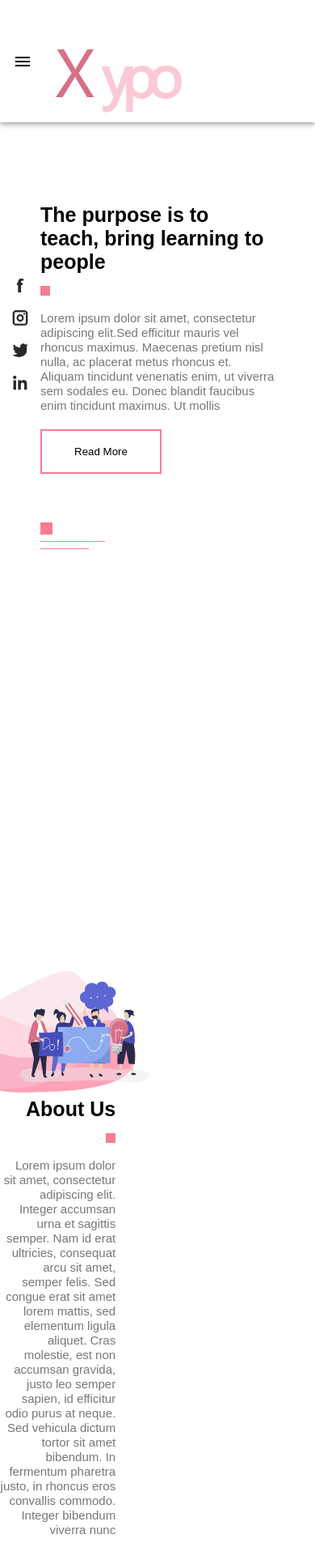
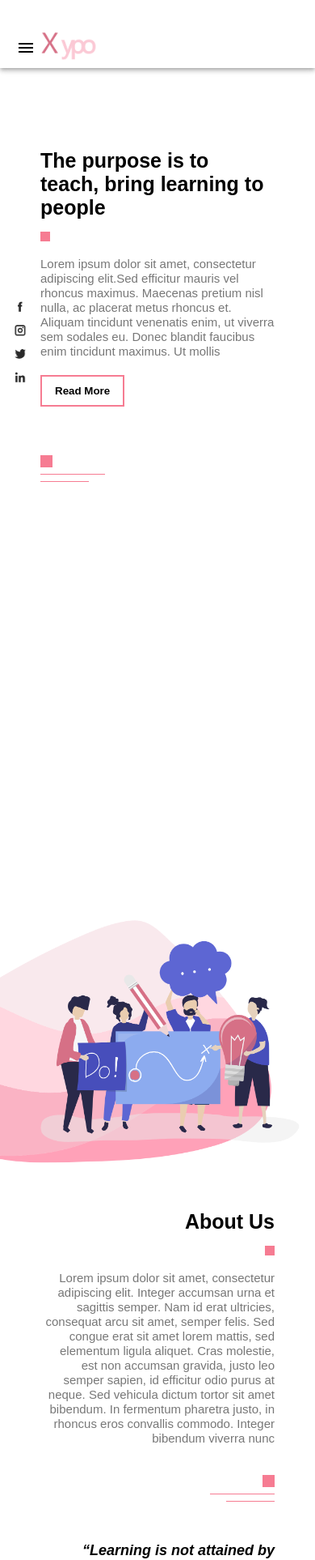
Before and after one commit to HamzaAhmedSheikh/project-5_animated-react-website, a React (Create React App) app: page / in a window 390 px wide. Shown: the top 1926 px of the page at 81% size. Built offline with nearby package versions, Linux system fonts and the light colour scheme.

Commit message:
responsive website without animation

```diff
--- a/src/Animated-React-Website/component/Navbar.js
+++ b/src/Animated-React-Website/component/Navbar.js
@@ -13,11 +13,15 @@ const useStyles = makeStyles((theme) => ({
   menuButton: {
     marginRight: theme.spacing(2),
     color: 'black',
+    position: "fixed",
+    left: 20,
+    top: "35px",
+    zIndex: 2,
+    cursor: "pointer",
+
   },
   logo: {
     flexGrow: 1,
-    marginTop: '30px',
-    width: "100px"
   },
 }));
 
@@ -36,8 +40,8 @@ export default function Navbar() {
           <IconButton onClick={handleDrawer} edge="start" className={classes.menuButton} color="inherit" aria-label="menu">
             <Menu  />
           </IconButton>
-          <Typography variant="h6" className={classes.logo}>
-            <img src={Logo} alt="logo" />
+          <Typography variant="h6">
+            <img src={Logo} className="logo" alt="logo"  />
           </Typography>
         </Toolbar>
       </AppBar>
--- a/src/Animated-React-Website/css/style.css
+++ b/src/Animated-React-Website/css/style.css
@@ -14,6 +14,12 @@
 .container {
     margin-right: 100px;
     margin-left: 100px;
+}
+
+.logo {
+    margin-top: 30px;
+    margin-left: 35px;
+    width: 100px;
 }
 
 .header-text {
@@ -38,6 +44,7 @@ h1 {
     background: transparent;
     outline: none;
     border: 2px solid #f67c92;
+    font-weight: bold;
     cursor: pointer;
 }
 
@@ -346,6 +353,11 @@ hr {
         margin-left: 50px;
     }
 
+    .logo {
+        margin-top: 27px;
+        width: 70px;
+    }
+
     .header-text {
         margin-top: 100px;
     }
@@ -353,4 +365,57 @@ hr {
     h1 {
         font-size: 25px;
     }
+
+    .commom-btn {
+        padding: 10px 16px;
+    }
+
+    .social-icons img {
+        width: 14px;
+        margin: 15px auto;
+    }
+
+    .about-left-col, .about-right-col {
+        flex-basis: 100%;
+    }
+
+    .about-text {
+        margin: 50px 50px 0;
+        display: inline-block;
+    }
+
+    .about-text h2 {
+        font-size: 18px;
+    }
+
+    .feature-col {
+        flex-basis: 100%;
+        margin-bottom: 20px;
+    }
+
+    .courses-left-col {
+        flex-basis: 100%;
+    }
+
+    .courses-right-col {
+        flex-basis: 100%;
+        margin-top: 70px;
+    }
+
+    .contact-left-col, .contact-right-col {
+        flex-basis: 100%;
+    }
+
+    .contact-right-col {
+        margin-top: 50px;
+    }
+
+    .footer-left-col, .footer-right-col {
+        flex-basis: 100%;
+    }
+
+    .link-title {
+        flex-basis: 50%;
+        margin-bottom: 30px;
+    }
 }
```
